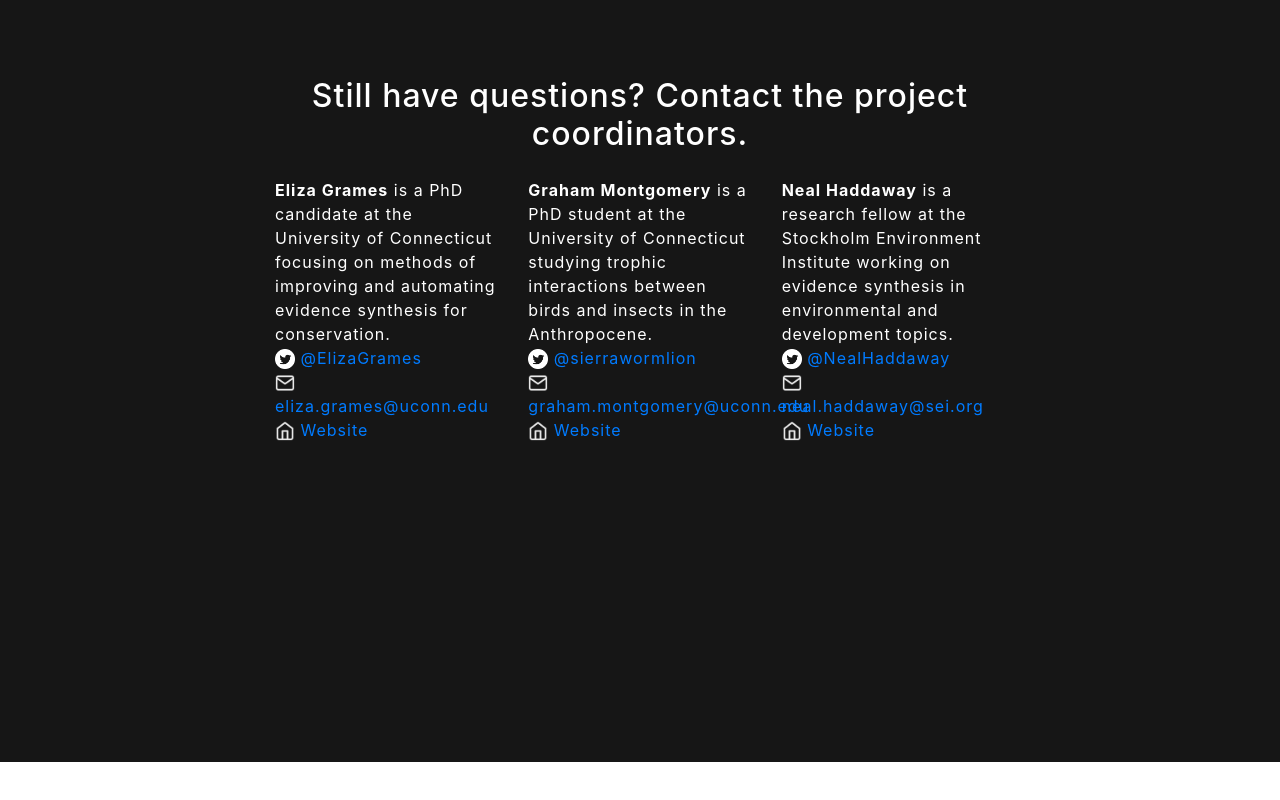
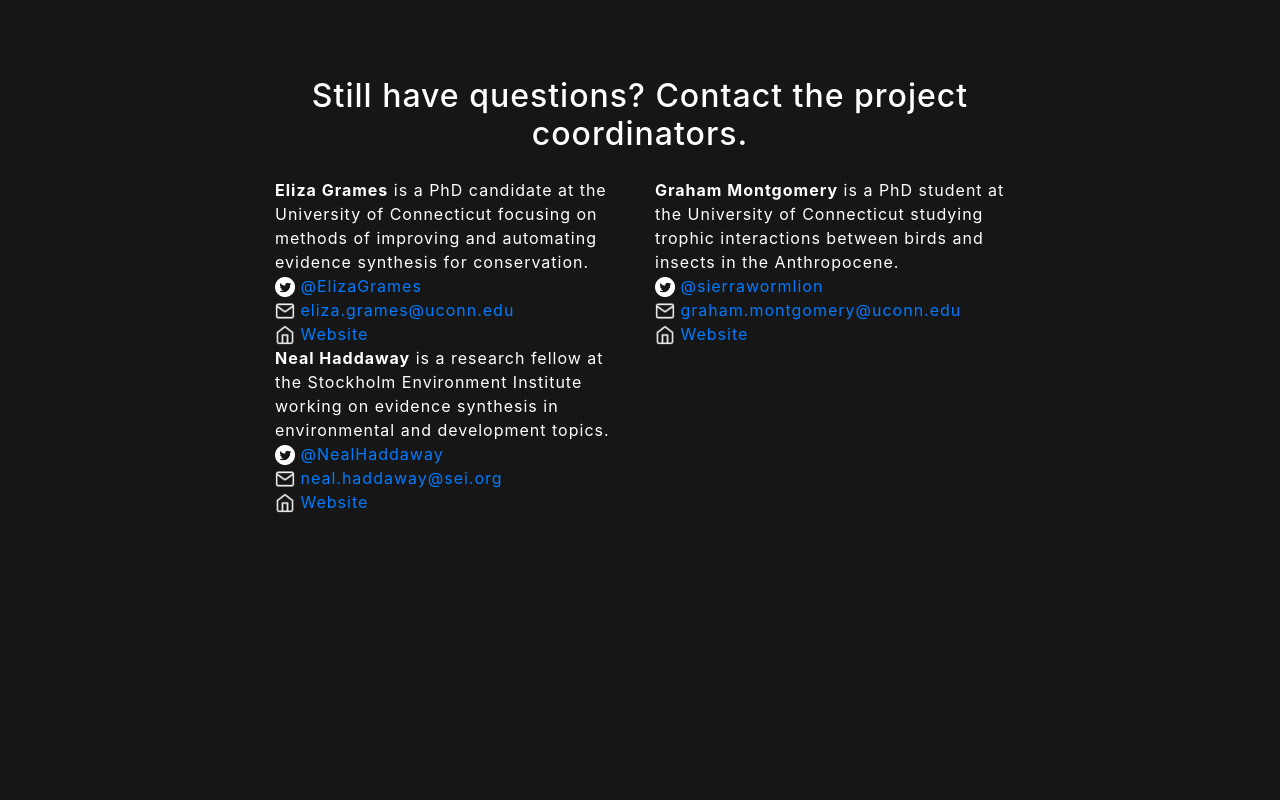
Before and after one commit to entogem/EntoGEM.github.io, a website with bundled scripts: page index.html in a window 1280 px wide. Shown: the part 5736-6536 px from the top of the page. Before the commit the page ends 6498 px from the top, so only its background shows below. Built offline with nearby package versions, Linux system fonts and the light colour scheme.

Commit message:
changed coordinator column spacing

```diff
--- a/index.html
+++ b/index.html
@@ -191,7 +191,7 @@ For an example of a recent systematic map, we suggest browsing through <a href="
         <div class="col-lg-8 mx-auto">
 <center><h2 class="text-white mb-4">Still have questions? Contact the project coordinators.</h2></center>
 <div class="row text-white">
-     <div class="col-md-4 ">
+     <div class="col-md-6 ">
      <b>Eliza Grames</b> is a PhD candidate at the University of Connecticut focusing on methods of improving and automating evidence synthesis for conservation.<br>
      <a href="http://twitter.com/ElizaGrames" target="_blank">
      <img src="img/twitter.png" width=20, height=20>
@@ -205,7 +205,7 @@ eliza.grames@uconn.edu
      Website				</a>
      </div>
 
-          <div class="col-md-4 ">
+          <div class="col-md-6 ">
      <b>Graham Montgomery</b> is a PhD student at the University of Connecticut studying trophic interactions between birds and insects in the Anthropocene.<br>
      <a href="http://twitter.com/sierrawormlion" target="_blank">
      <img src="img/twitter.png" width=20, height=20>
@@ -218,7 +218,7 @@ graham.montgomery@uconn.edu
      <img src="img/website.png" width=20, height=20>
      Website				</a>
      </div>
-          <div class="col-md-4 ">
+          <div class="col-md-6 ">
      <b>Neal Haddaway</b> is a research fellow at the Stockholm Environment Institute working on evidence synthesis in environmental and development topics.<br>
      <a href="http://twitter.com/nealhaddaway" target="_blank">
      <img src="img/twitter.png" width=20, height=20>
```
